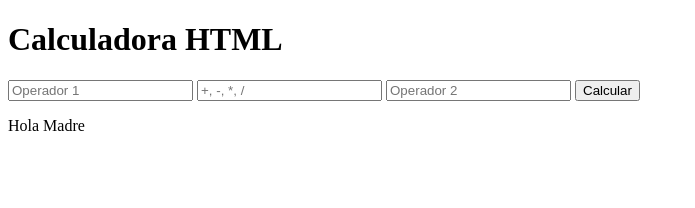
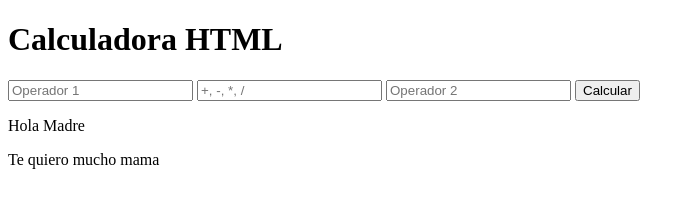
Before and after one commit to Arom-SL/prueba_2, a plain HTML site: page index.html in a window 1280 px wide. Shown: the whole page, without its empty margins (0-695 px from the left). Drawn offline with Linux system fonts and the light colour scheme.

Commit message:
nuevo intento 1

```diff
--- a/index.html
+++ b/index.html
@@ -17,6 +17,7 @@
         <input type="submit" value="Calcular" id="calcular" >
     </form>
     <p>Hola Madre</p>
+    <p>Te quiero mucho mama</p>
 
     <p id="resultado"></p>
 </body>
```
